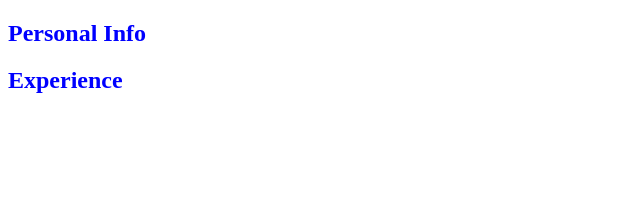
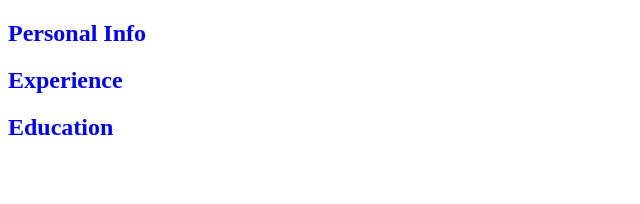
Before and after one commit to rfloarea/resume-app, a React (Vite) app: page / in a window 1280 px wide. Shown: the top 204 px of the page, without its empty margins (0-640 px from the left). Built offline with nearby package versions, Linux system fonts and the light colour scheme.

Commit message:
Education component title

```diff
--- a/src/Education.jsx
+++ b/src/Education.jsx
@@ -1 +1,6 @@
-// this component handles the education section
+
+export default function Education() {
+    return (
+        <h2>Education</h2>
+    )
+}
--- a/src/main.jsx
+++ b/src/main.jsx
@@ -1,12 +1,14 @@
 import React from 'react'
 import ReactDOM from 'react-dom/client'
+import './style.css'
 import PersonalInfo from './PersonalInfo.jsx'
-import './style.css'
 import Experience from './Experience.jsx'
+import Education from './Education.jsx'
 
 ReactDOM.createRoot(document.getElementById('root')).render(
   <React.StrictMode>
     <PersonalInfo />
     <Experience />
+    <Education />
   </React.StrictMode>,
 )
```
